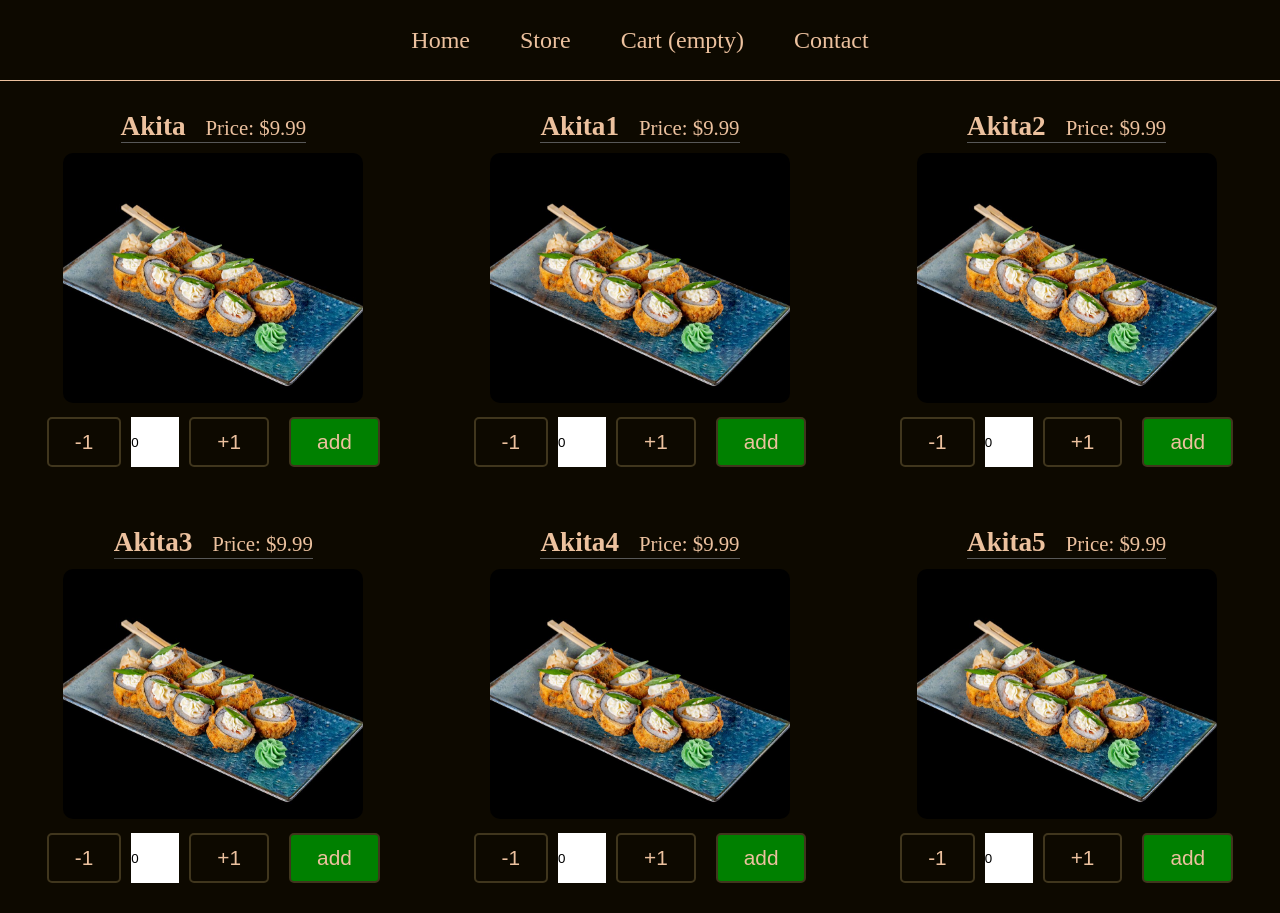
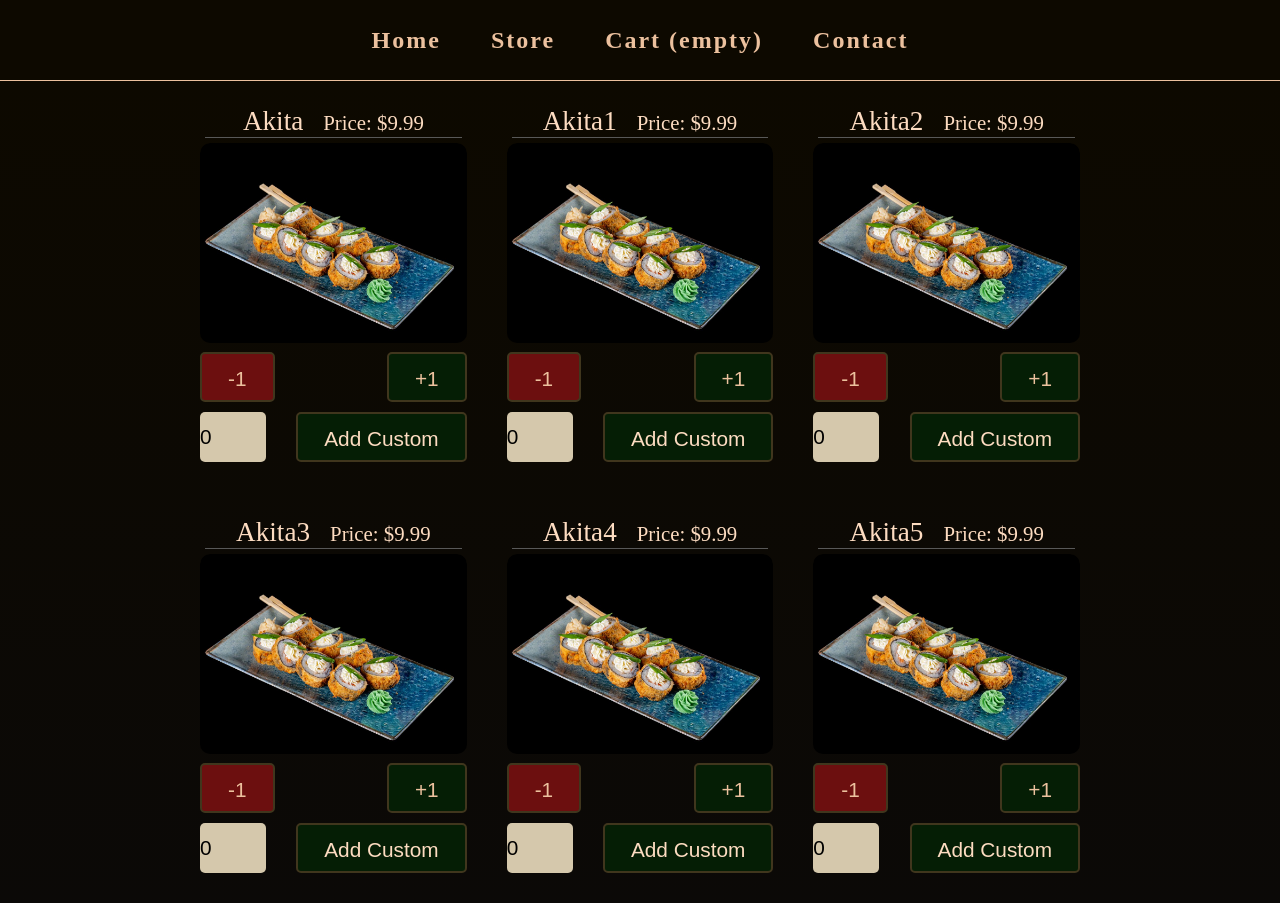
Before and after one commit to janaiscoding/shopping-cart, a React (Create React App) app: page /store in a window 1280 px wide. Built offline with nearby package versions, Linux system fonts and the light colour scheme.

Commit message:
Store styling and toFixed(2) fix

```diff
--- a/src/components/StoreItem.js
+++ b/src/components/StoreItem.js
@@ -18,6 +18,7 @@ const StoreItem = ({ product, handleCartAdd, handleCartRemove }) => {
     if (quantity === 0) {
       console.log("cant add 0 items");
       //create an alert or modal div here which specifies that you cant add 0 items
+      alert("Add more than 0 items");
     }
     //reset quant
     setQuantity(0);
@@ -49,7 +50,7 @@ const StoreItem = ({ product, handleCartAdd, handleCartRemove }) => {
             Price: $
             {product.quantity === 0
               ? product.price
-              : product.price * product.quantity}
+              : (product.price * product.quantity).toFixed(2)}
           </div>
           {product.quantity === 0 ? `` : <div>In bag: {product.quantity}</div>}
         </div>
@@ -57,27 +58,35 @@ const StoreItem = ({ product, handleCartAdd, handleCartRemove }) => {
           <img
             src={product.img}
             width={300}
-            height={250}
+            height={200}
             alt={product.name}
             className="item-image"
           ></img>
         </div>
         <div className="buttons-control">
-          <button onClick={handleRemoveSingular}>-1</button>
+          <div className="increment-decrement">
+            <button onClick={handleRemoveSingular} className="minus-one">
+              -1
+            </button>
+            <button onClick={handleAddSingular} className="plus-one">
+              +1
+            </button>
+          </div>
+          <div className="custom-input">
             <input
               type="number"
-            min={"1"}
+              min={"0"}
               max={"99"}
               value={quantity}
               onChange={handleQuantityChange}
             />
-          <button onClick={handleAddSingular}>+1</button>
             <button
               onClick={() => handleAdd(product, quantity)}
               className="add-button"
             >
-            add
+              Add Custom
             </button>
+          </div>
         </div>
       </div>
     </>
--- a/src/styles/navbar.css
+++ b/src/styles/navbar.css
@@ -2,6 +2,8 @@
   background-color: #0d0900;
   display: flex;
   border-bottom: 1px solid #ecc19e;
+  font-weight: 700;
+  letter-spacing: 2px;
   justify-content: center;
   gap: 50px;
   height: 10vh;
--- a/src/styles/store.css
+++ b/src/styles/store.css
@@ -1,42 +1,40 @@
 .store-main {
+  background-image: linear-gradient(#0d0900, #0b0907);
+  color: #fddcc1;
+  gap: 20px;
   display: flex;
-  flex-direction: column;
-  background-color: #0d0900;
-  color: #ecc19e;
-}
-a {
-  display: flex;
-  align-items: flex-end;
+  align-items: center;
+  justify-content: center;
 }
 
 .all-products-wrap {
   display: grid;
   grid-template-columns: repeat(3, 1fr);
 }
+.card-wrap {
+  margin: 20px;
+}
 
-.card-wrap {
-  padding: 10px;
-  margin: 10px;
-  display: flex;
-  flex-direction: column;
-  justify-content: center;
-  align-items: center;
-}
 .card-info {
   display: flex;
   justify-content: center;
   align-items: baseline;
   gap: 20px;
-  margin: 10px;
+  margin: 5px;
   border-bottom: 1px solid #585858;
 }
 input {
   height: 50px;
+  background-color: #d5c8ac;
+  font-size: 1.3rem;
+  border: #fddcc1;
+  outline: 0;
+  border-radius: 5px;
 }
 
 .item-name {
   font-size: 1.7rem;
-  font-weight: 600;
+  font-weight: 500;
 }
 
 .item-price {
@@ -45,24 +43,36 @@ input {
 
 .buttons-control {
   display: flex;
-  justify-content: center;
-  align-items: center;
+  flex-direction: column;
+  margin-top: 5px;
+}
+.increment-decrement,
+.custom-input {
+  display: flex;
+  justify-content: space-between;
+  gap: 30px;
+  height: 60px;
+}
+.plus-one {
+  background-color: #051e05;
+}
+.minus-one {
+  background-color: #6c0f0f;
 }
 .in-cart {
   display: flex;
   color: purple;
 }
 .add-button {
-  background-color: green;
+  background-color: #051e05;
+  color: #fddcc1;
 }
-.remove-button {
-  background-color: red;
-}
+
 .container {
   position: relative;
   overflow: hidden;
   max-width: 300px;
-  border-radius: 5px;
+  border-radius: 10px;
   z-index: 1;
 }
 .container::after {
@@ -73,7 +83,6 @@ input {
   border-radius: 10px;
   width: 100%;
   height: 100%;
-  background: #e5e5e53f;
   opacity: 0;
   transition: 0.5s ease all;
 }
@@ -89,5 +98,5 @@ input {
 }
 
 .container:hover::after {
-  opacity: 0.2;
+  opacity: 0.1;
 }
--- a/src/styles/styles.css
+++ b/src/styles/styles.css
@@ -10,11 +10,8 @@
 
 /* GLOBAL SETTINGS */
 button {
-  display: flex;
+  text-align: center;
   height: 50px;
-  justify-content: center;
-  align-items: center;
-  margin: 10px;
   font-size: 1.3rem;
 }
 button:hover {
```
Lines whose indentation alone changed are shown as unchanged.
